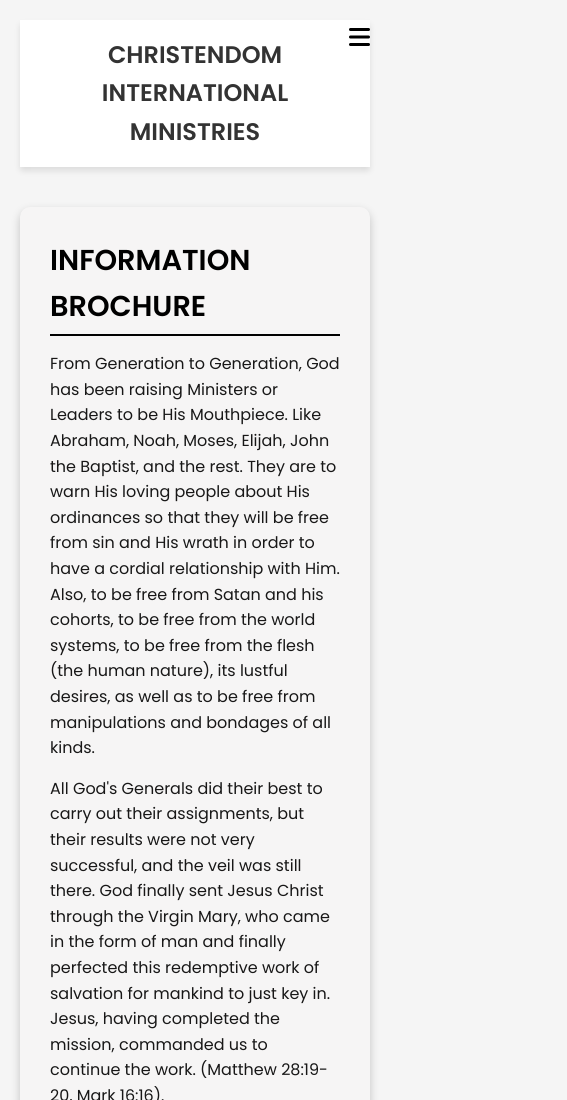
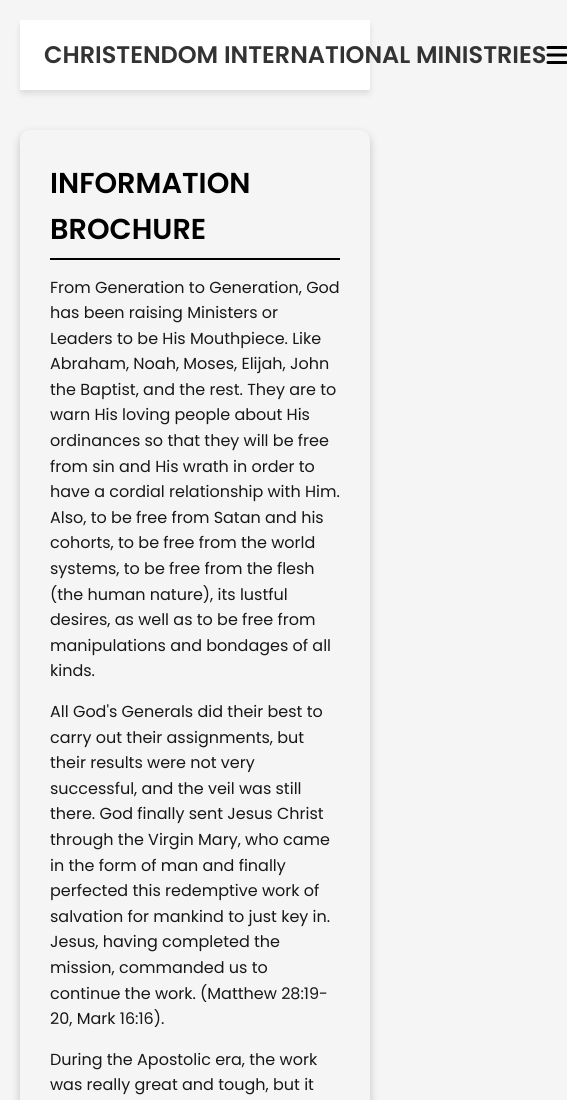
Before and after one commit to Chrstphr9/Church-Site-DEL-, a plain HTML site: page index.html in a window 390 px wide. Shown: the top 1100 px of the page, 567 px wide, since content can reach past the window. Drawn offline with nearby package versions, Linux system fonts and the light colour scheme.

Commit message:
`Refactor CSS: Update body styles and responsive design rules`

```diff
--- a/style.css
+++ b/style.css
@@ -32,6 +32,7 @@ body {
     font-size: 1.8rem;
     font-weight: bold;
     color: #333;
+    white-space: nowrap;
 }
 
 /* Navbar */
@@ -195,18 +196,19 @@ section:hover {
 /* Responsive Design */
 @media (max-width: 768px) {
     .header {
-        flex-direction: column;
-        text-align: center;
+        display: flex;
+        flex-direction: row;
+        justify-content: space-between;
+        align-items: center;
     }
     .title {
         font-size: 1.5rem;
+        flex-grow: 1;
     }
     .menu-icon {
         display: block; /* Show only on mobile */
-        position: absolute;
-        top: 20px;
-        right: 20px;
-        z-index: 1001; /* Ensure it's above other elements */
+        position: relative;
+        right: 0;
     }
       .nav-links {
         display: none;
```
